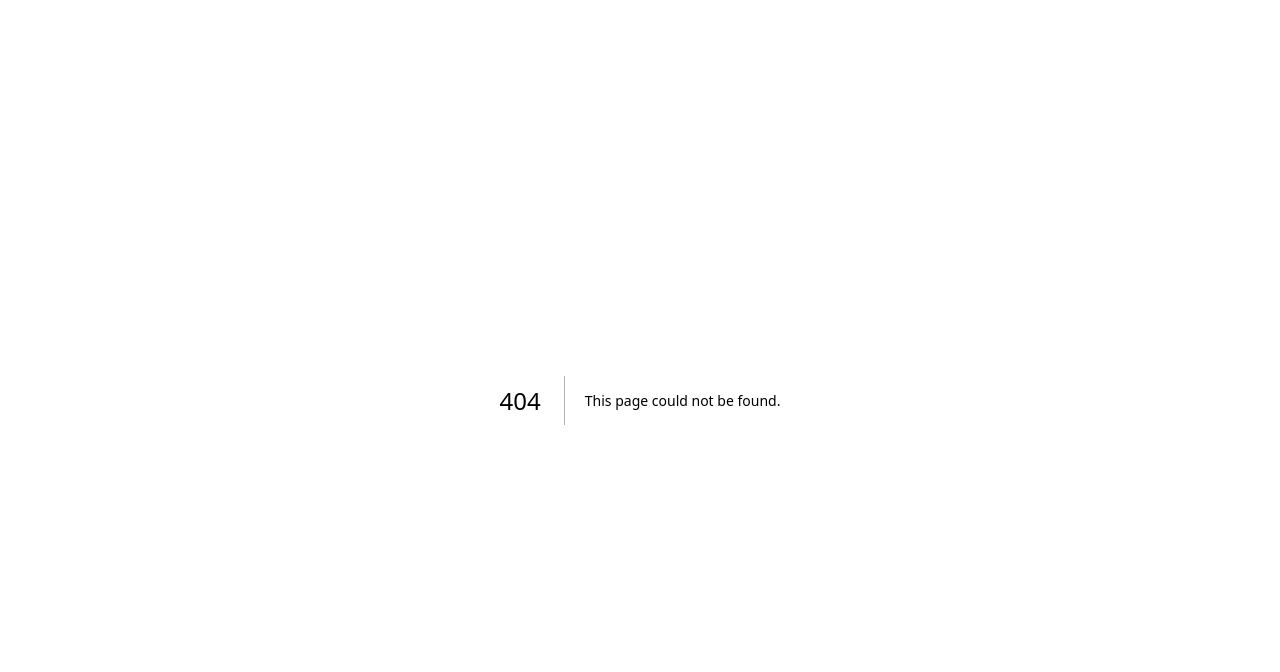
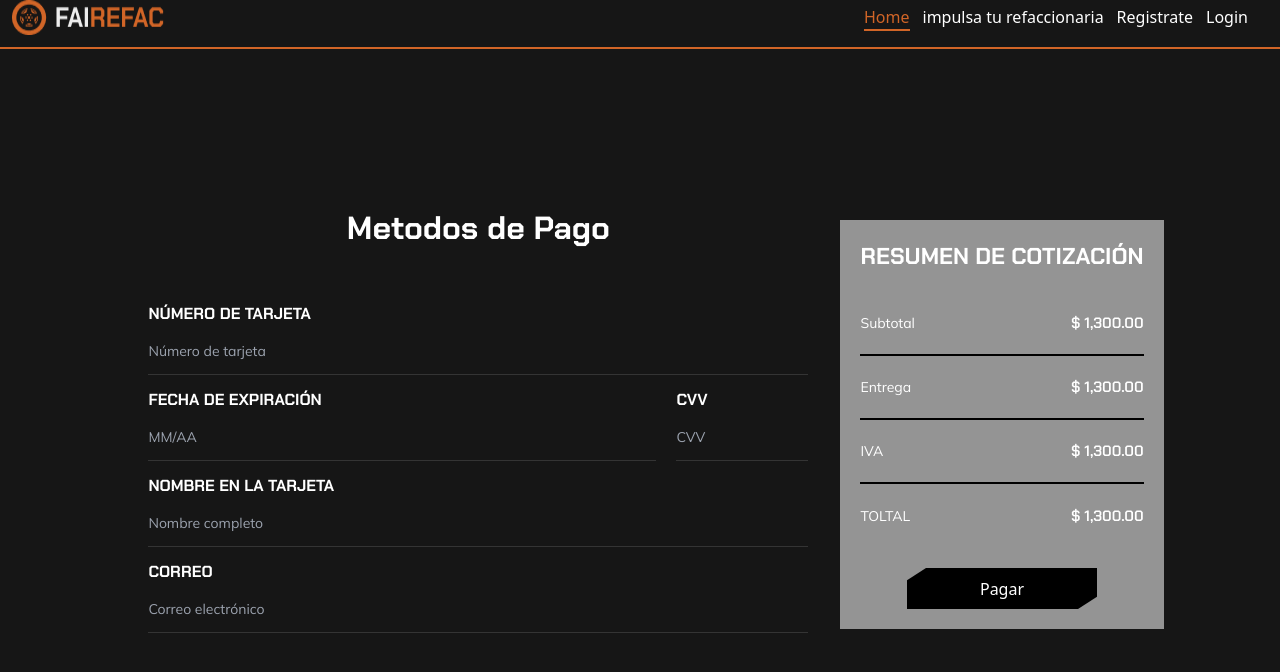
Before and after one commit to aleTorres05/FaiRefacFront, a Next.js app: page /metodo-de-pago in a window 1280 px wide. Before the commit this address had no page. Shown: the top 672 px of the page. Built offline with nearby package versions, Linux system fonts and the light colour scheme.

Commit message:
Feature/ create dising for a MetodosDePago Page

```diff
--- a/components/Introduction.jsx
+++ b/components/Introduction.jsx
@@ -1,4 +1,4 @@
-import carImage from "../assets/images/CarDriving.png";
+// import carImage from "../assets/images/CarDriving.png";
 import Image from "next/image";
 
 export default function Introduction() {
@@ -22,7 +22,7 @@ export default function Introduction() {
         <div className="w-[50%]">
           <Image
             className="lg:w-[550px] lg:h-[550px]"
-            src={carImage}
+            // src={carImage}
             alt="logo"
           />
         </div>
--- /dev/null
+++ b/components/MetodosDePago.jsx
@@ -0,0 +1,102 @@
+export default function MetodosDePago() {
+  return (
+    <div className="flex flex-col px-[32px] my-5">
+      <form action="" className="flex flex-col gap-[20px]">
+        <div className="w-full md:w-[660px] h-[66px] flex flex-col gap-[15px]">
+          <label
+            className="color-[#EDEDED] font-chakra text-[16px] font-bold leading-normal uppercase"
+            htmlFor="card-number"
+          >
+            Número de tarjeta
+          </label>
+          <input
+            id="card-number"
+            placeholder="Número de tarjeta"
+            type="text"
+            maxLength="19"
+            className="text-[#C2C2C2] outline-none font-mulish text-[14px] font-normal leading-normal bg-transparent pb-3 border-b border-b-[#343434] border-b-1"
+            onInput={(e) => {
+              e.target.value = e.target.value
+                .replace(/\s?/g, "")
+                .replace(/(\d{4})/g, "$1 ")
+                .trim();
+            }}
+          />
+        </div>
+
+        <div className="flex flex-col md:flex-row gap-5">
+          <div className="w-full md:w-[80%] h-[66px] flex flex-col gap-[15px]">
+            <label
+              className="color-[#EDEDED] font-chakra text-[16px] font-bold leading-normal uppercase"
+              htmlFor="expiry-date"
+            >
+              Fecha de expiración
+            </label>
+            <input
+              id="expiry-date"
+              placeholder="MM/AA"
+              type="text"
+              maxLength="5"
+              className="text-[#C2C2C2] outline-none font-mulish text-[14px] font-normal leading-normal bg-transparent pb-3 border-b border-b-[#343434] border-b-1"
+              onInput={(e) => {
+                e.target.value = e.target.value
+                  .replace(/\D/g, "")
+                  .replace(/(\d{2})(\d{2})/, "$1/$2")
+                  .slice(0, 5);
+              }}
+            />
+          </div>
+
+          <div className="w-full md:w-[20%] h-[66px] flex flex-col gap-[15px]">
+            <label
+              className="color-[#EDEDED] font-chakra text-[16px] font-bold leading-normal uppercase"
+              htmlFor="cvv"
+            >
+              CVV
+            </label>
+            <input
+              id="cvv"
+              placeholder="CVV"
+              type="password"
+              maxLength="3"
+              className="text-[#C2C2C2] outline-none font-mulish text-[14px] font-normal leading-normal bg-transparent pb-3 border-b border-b-[#343434] border-b-1"
+              onInput={(e) => {
+                e.target.value = e.target.value.replace(/\D/g, "");
+              }}
+            />
+          </div>
+        </div>
+
+        <div className="w-full md:w-[660px] h-[66px] flex flex-col gap-[15px]">
+          <label
+            className="color-[#EDEDED] font-chakra text-[16px] font-bold leading-normal uppercase"
+            htmlFor="card-name"
+          >
+            Nombre en la tarjeta
+          </label>
+          <input
+            id="card-name"
+            placeholder="Nombre completo"
+            type="text"
+            className="text-[#C2C2C2] outline-none font-mulish text-[14px] font-normal leading-normal bg-transparent pb-3 border-b border-b-[#343434] border-b-1"
+          />
+        </div>
+
+        <div className="w-full md:w-[660px] h-[66px] flex flex-col gap-[15px]">
+          <label
+            className="color-[#EDEDED] font-chakra text-[16px] font-bold leading-normal uppercase"
+            htmlFor="email"
+          >
+            Correo
+          </label>
+          <input
+            id="email"
+            placeholder="Correo electrónico"
+            type="email"
+            className="text-[#C2C2C2] outline-none font-mulish text-[14px] font-normal leading-normal bg-transparent pb-3 border-b border-b-[#343434] border-b-1"
+          />
+        </div>
+      </form>
+    </div>
+  );
+}
--- /dev/null
+++ b/pages/metodo-de-pago.jsx
@@ -0,0 +1,47 @@
+import MetodosDePago from "@/components/MetodosDePago";
+import Header from "@/components/Header";
+
+export default function Login() {
+  return (
+    <div className="h-[100vh] flex flex-col">
+      <Header className="fixed top-0 left-0 w-full" />
+
+      <div className="flex flex-1 flex-col md:flex-row justify-center md:items-center">
+        <div>
+          <h1 className="text-[#FFF] text-center font-chakra text-[32px] font-bold leading-normal mb-[50px]">
+            Metodos de Pago
+          </h1>
+          <MetodosDePago />
+        </div>
+        <div>
+          <div className="bg-[#949494] p-5 mt-5 md:m-0">
+            <h3 className="font-chakra uppercase font-bold text-[23px] leading-[32px] text-center text-white">
+              Resumen de cotización
+            </h3>
+            <div className="my-5">
+              <div className="flex border-b-[2px] h-[8vh] items-center border-black justify-between">
+                <p className="font-mulish text-[14px]">Subtotal</p>
+                <p className="font-chakra text-[15px] font-[600]">$ 1,300.00</p>
+              </div>
+              <div className="flex border-b-[2px] h-[8vh] items-center border-black justify-between">
+                <p className="font-mulish text-[14px]">Entrega</p>
+                <p className="font-chakra text-[15px] font-[600]">$ 1,300.00</p>
+              </div>
+              <div className="flex border-b-[2px] h-[8vh] items-center border-black justify-between">
+                <p className="font-mulish text-[14px]">IVA</p>
+                <p className="font-chakra text-[15px] font-[600]">$ 1,300.00</p>
+              </div>
+              <div className="flex  h-[8vh] items-center justify-between">
+                <p className="font-mulish text-[14px]">TOLTAL</p>
+                <p className="font-chakra text-[15px] font-[600]">$ 1,300.00</p>
+              </div>
+            </div>
+            <div className="flex justify-center">
+              <button className="bg-black w-[190px] h-[41px]">Pagar</button>
+            </div>
+          </div>
+        </div>
+      </div>
+    </div>
+  );
+}
```
